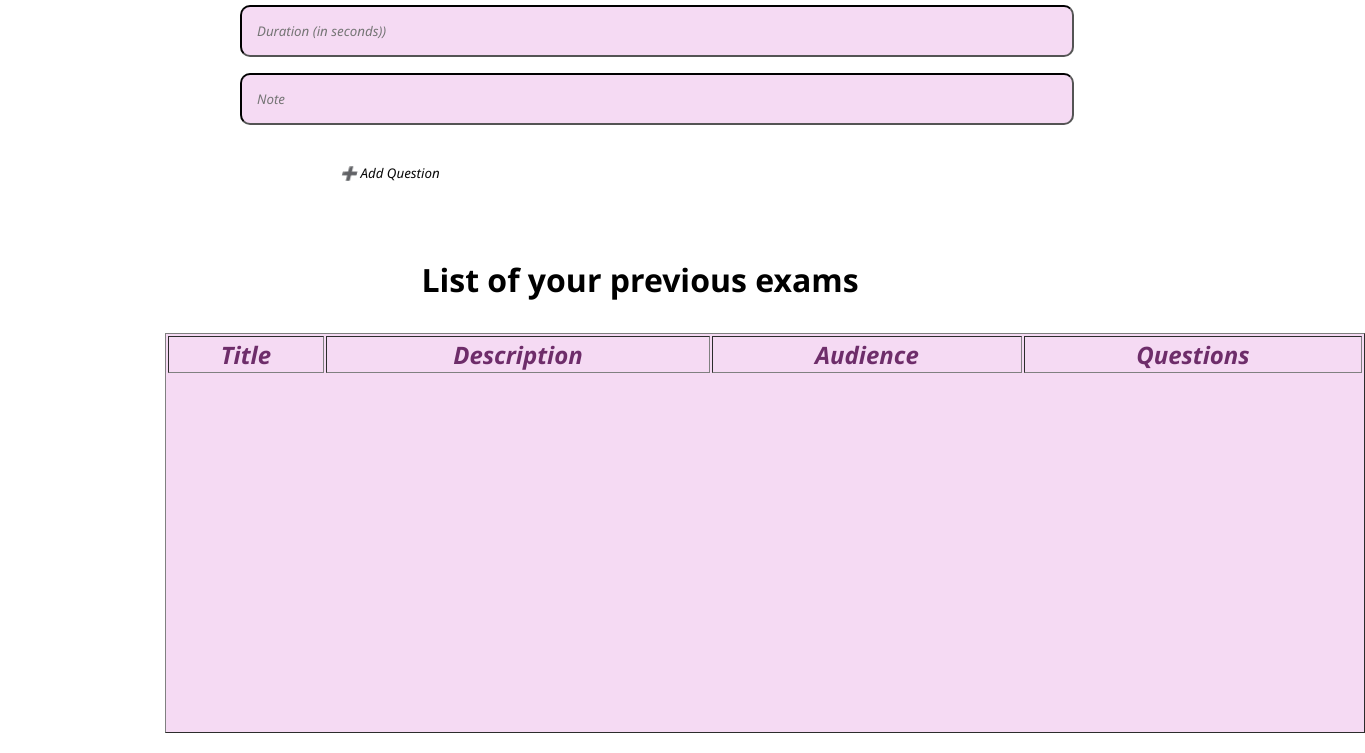
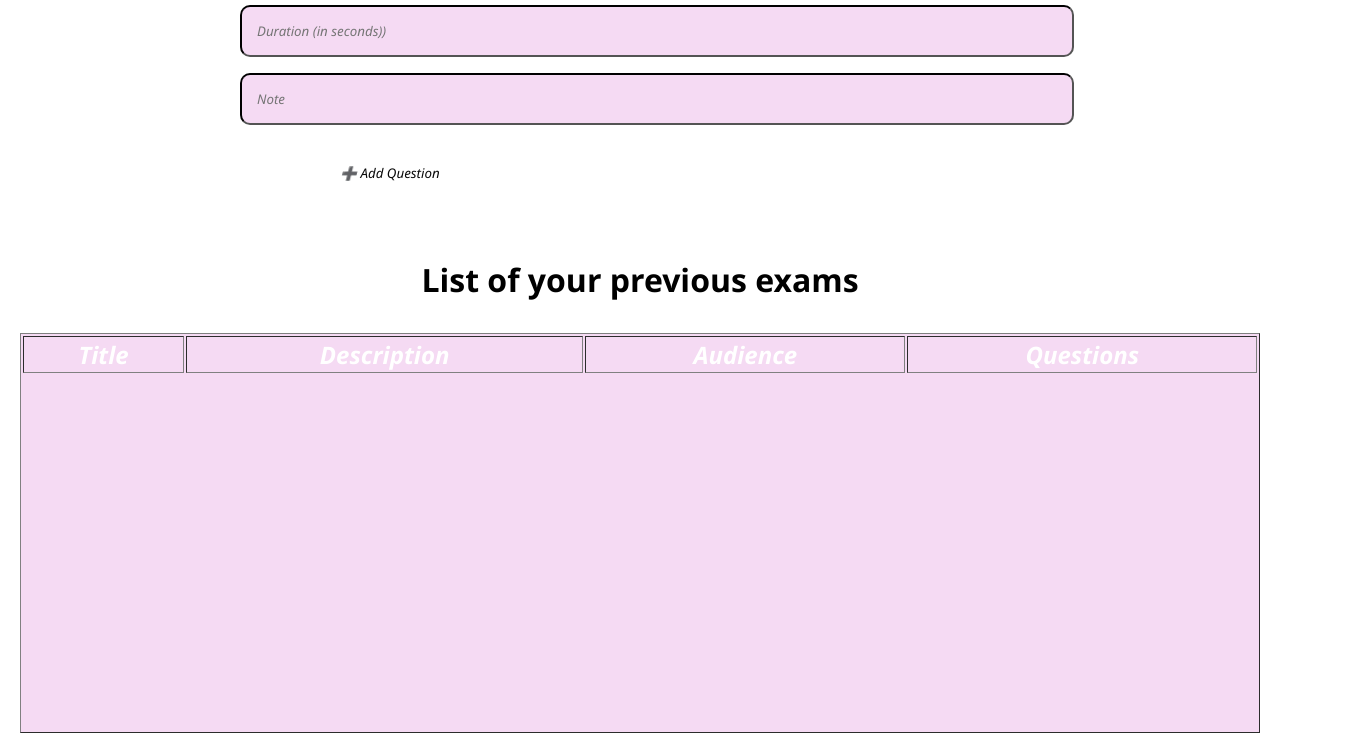
Before and after one commit to groupe-AN/projetMIP4, a website: page front-end/teacher.html in a window 1280 px wide. Shown: the part 1364-2117 px from the top of the page, 1365 px wide, since content can reach past the window. Drawn offline with Linux system fonts and the light colour scheme.

Commit message:
Update teacher.css

```diff
--- a/front-end/teacher.css
+++ b/front-end/teacher.css
@@ -103,9 +103,9 @@ body {
   }
   table{
     height: 400px;
-    width: 1200px;
-    margin-left: 145px;
-    color: #6e2d6a;
+    width: 100%;
+
+    color: #fff;
     font-size:1.5rem;
     font-style: italic;
     font-family: 'Segoe UI', Tahoma, Geneva, Verdana, sans-serif;
```
